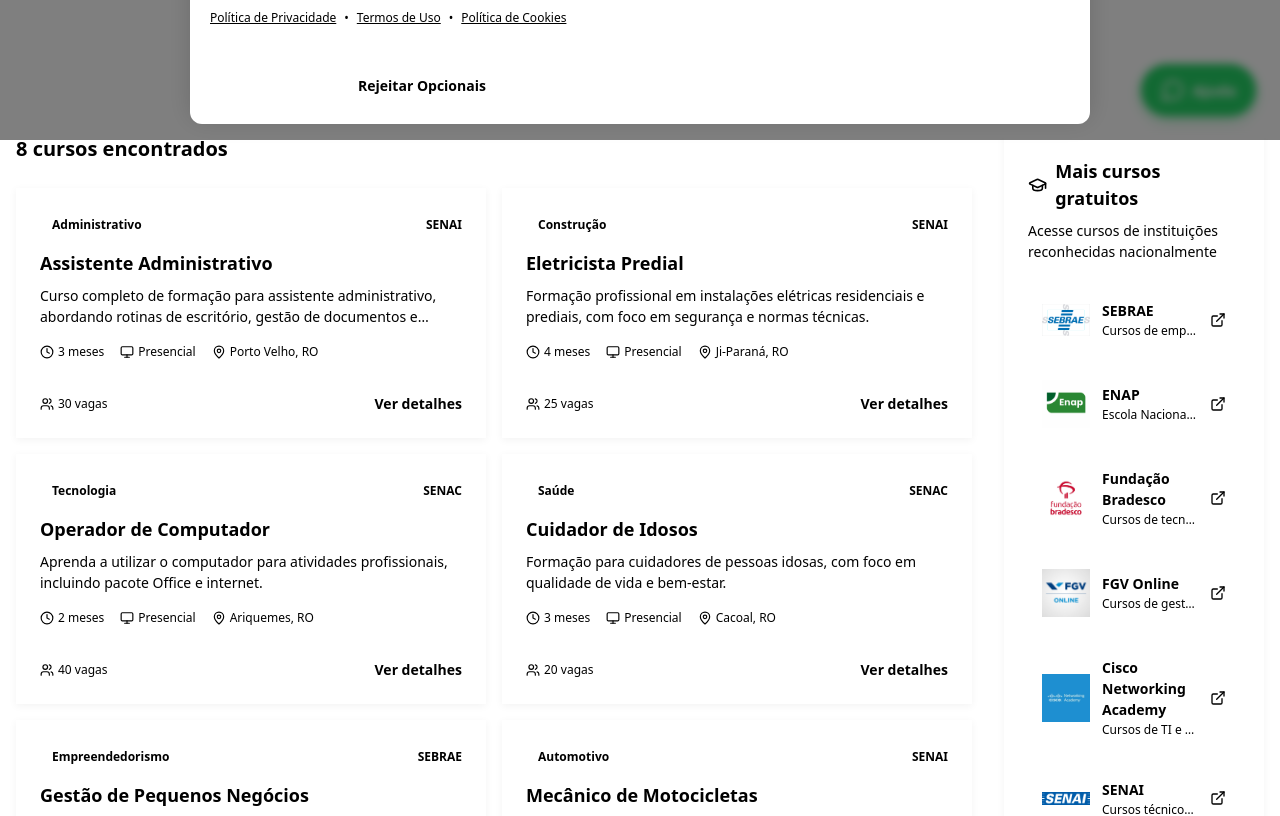
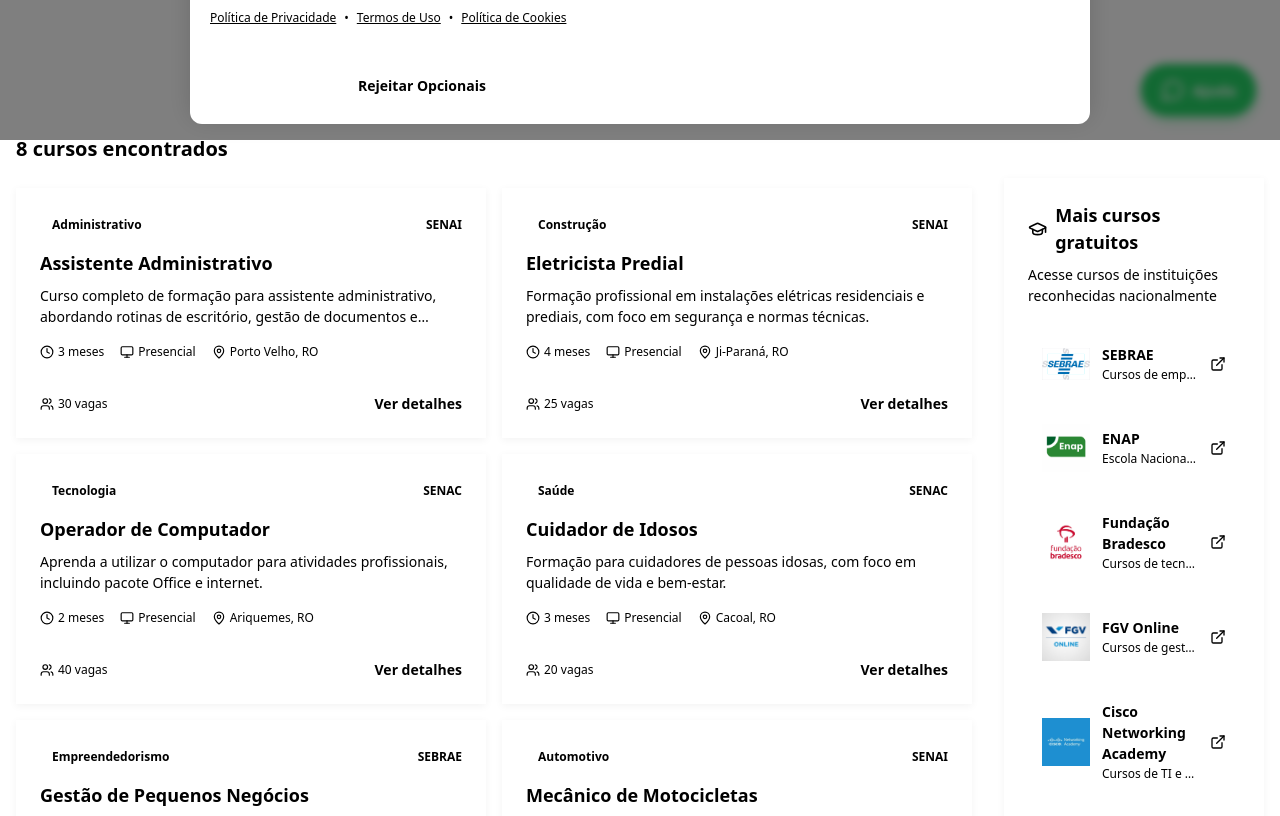
Before and after one commit to justr1de/geracao-emprego-frontend, a Next.js app: page /cursos in a window 1280 px wide. Shown: the part 660-1476 px from the top of the page. Built offline with nearby package versions, Linux system fonts and the light colour scheme; no server answers.

Commit message:
style: Alinhar sidebar 'Mais cursos' com os cards de cursos
- Adicionar margin-top para alinhar sidebar com o início dos cards
- Remover position sticky para melhor alinhamento vertical

```diff
--- a/app/(main)/cursos/page.module.css
+++ b/app/(main)/cursos/page.module.css
@@ -449,14 +449,14 @@
 
 /* Sidebar */
 .sidebar {
-  position: sticky;
-  top: 100px;
+  position: relative;
   height: fit-content;
+  margin-top: 2.75rem; /* Alinhar com o início dos cards de cursos (após o header "X cursos encontrados") */
 }
 
 @media (max-width: 1023px) {
   .sidebar {
-    position: static;
+    margin-top: 0;
   }
 }
 
```
